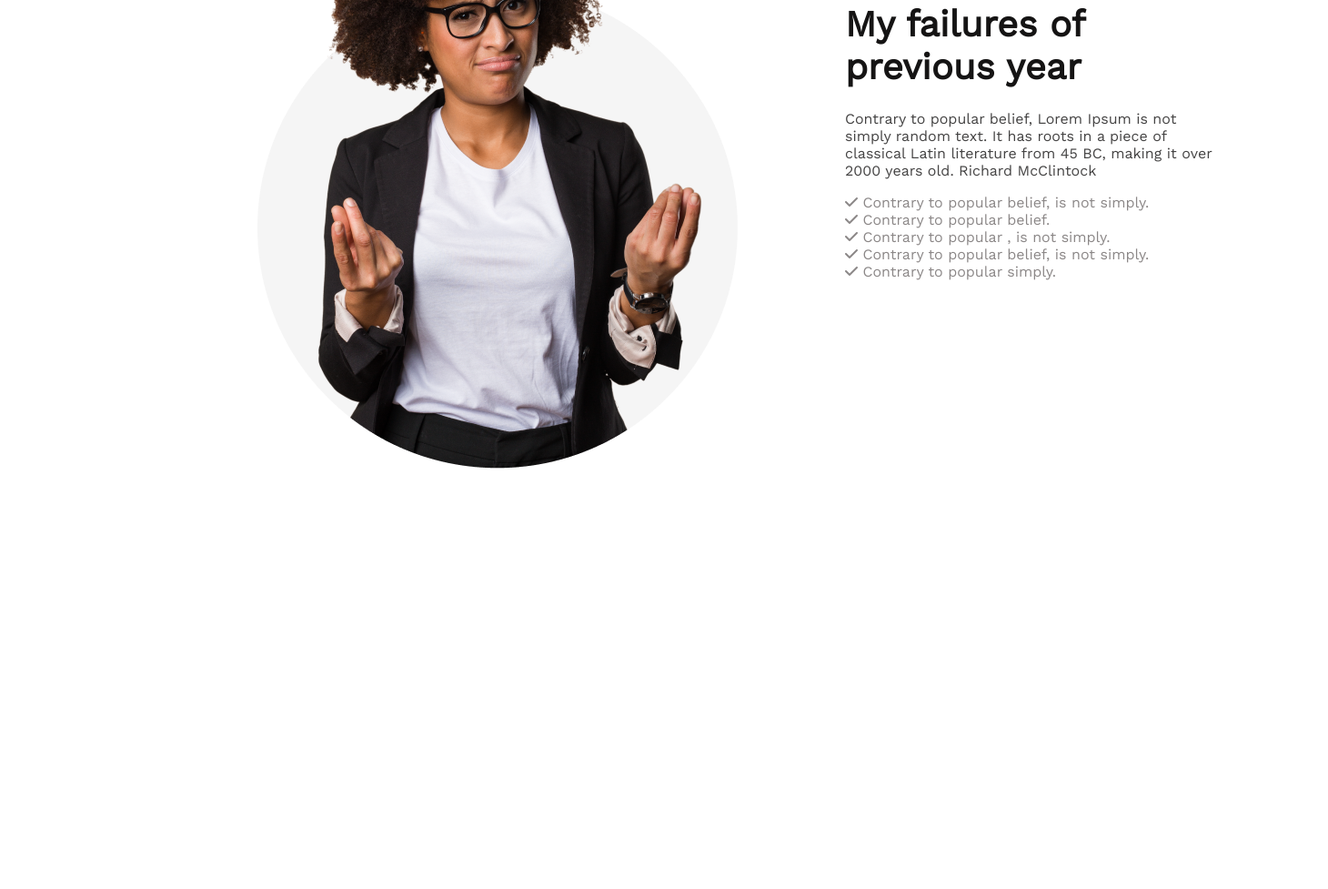
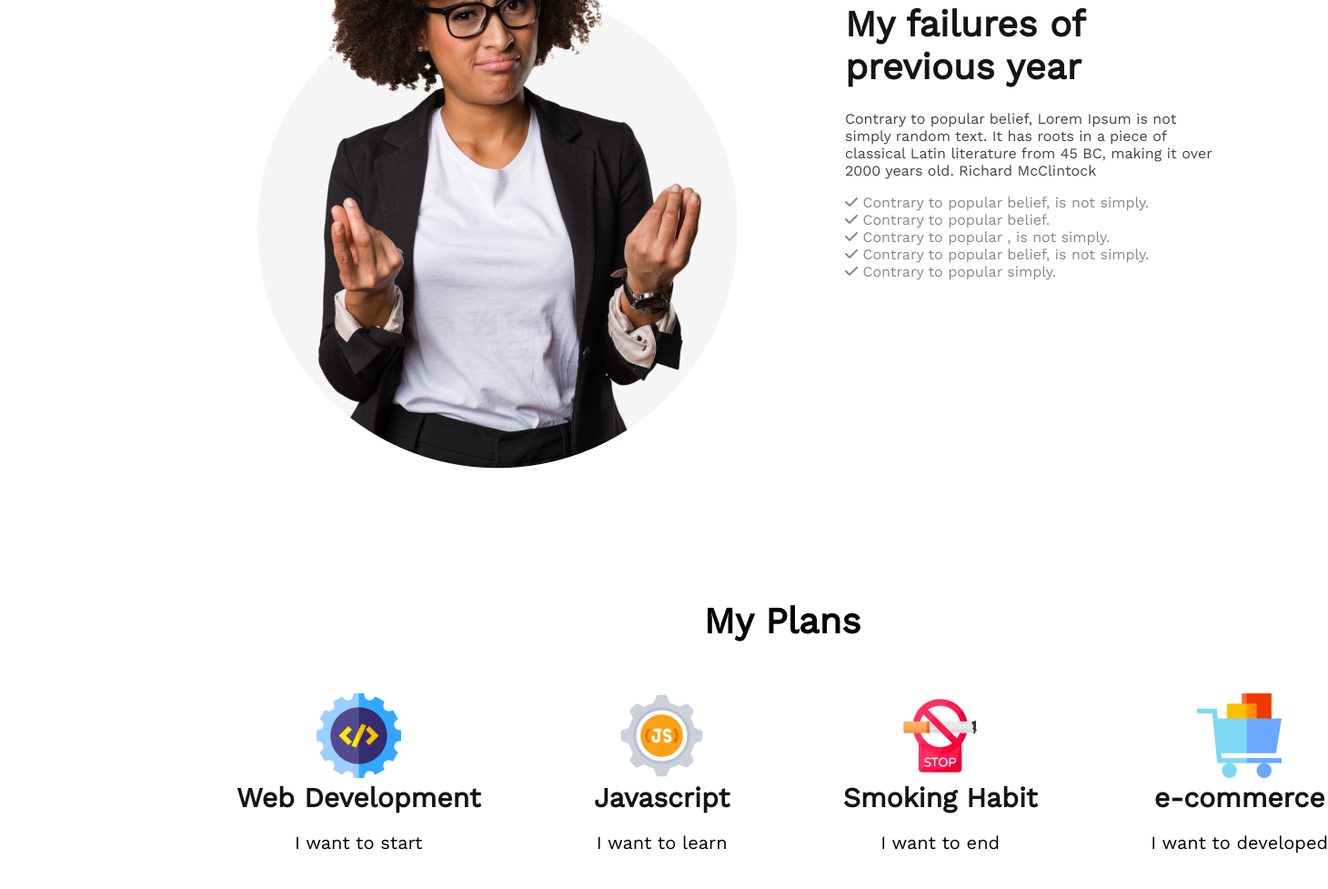
Before and after one commit to nafiul-alam-29/new_year_new_me, a plain HTML site: page index.html in a window 1280 px wide. Shown: the part 1199-2176 px from the top of the page at 91% size, 1460 px wide, since content can reach past the window. Before the commit the page ends 1858 px from the top, so only its background shows below. Drawn offline with nearby package versions, Linux system fonts and the light colour scheme.

Commit message:
my plan section added

```diff
--- a/index.html
+++ b/index.html
@@ -85,6 +85,34 @@
           </div>
         </div>
       </section>
+
+      <!-- plan section -->
+      <section class="plan-section">
+        <h1 class="plan-title">My Plans</h1>
+
+        <div class="plan-items">
+          <div class="plan-item">
+            <img src="images/icons/web.png" alt="" />
+            <h2>Web Development</h2>
+            <p>I want to start</p>
+          </div>
+          <div class="plan-item">
+            <img src="images/icons/js.png" alt="" />
+            <h2>Javascript</h2>
+            <p>I want to learn</p>
+          </div>
+          <div class="plan-item">
+            <img src="images/icons/smoke.png" alt="" />
+            <h2>Smoking Habit</h2>
+            <p>I want to end</p>
+          </div>
+          <div class="plan-item">
+            <img src="images/icons/ecom.png" alt="" />
+            <h2>e-commerce</h2>
+            <p>I want to developed</p>
+          </div>
+        </div>
+      </section>
     </main>
     <footer></footer>
   </body>
--- a/style.css
+++ b/style.css
@@ -53,6 +53,7 @@
   margin: 140px 260px;
   align-items: center;
   gap: 100px;
+  margin-bottom: 130px;
 }
 
 .year-title {
@@ -80,3 +81,42 @@ h3 {
   font-weight: 400;
   color: #8b8787;
 }
+
+/* plan section  */
+
+.plan-section {
+  width: 1200px;
+  margin: 140px 260px;
+  margin-bottom: 130px;
+}
+
+.plan-title {
+  text-align: center;
+  font-size: 40px;
+  font-weight: 700px;
+  margin-bottom: 56px;
+}
+
+.plan-items {
+  display: flex;
+  justify-content: space-between;
+  gap: 120px;
+  align-items: center;
+}
+
+.plan-item {
+  text-align: center;
+  align-items: center;
+}
+
+.plan-item h2 {
+  font-size: 30px;
+  font-weight: 800;
+  margin-bottom: 20px;
+  color: #151414;
+}
+
+.plan-item p {
+  font-size: 20px;
+  font-weight: 500;
+}
```
